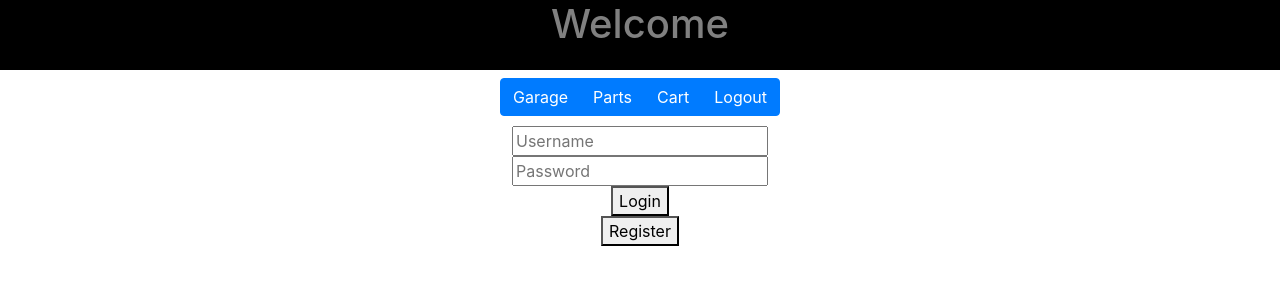
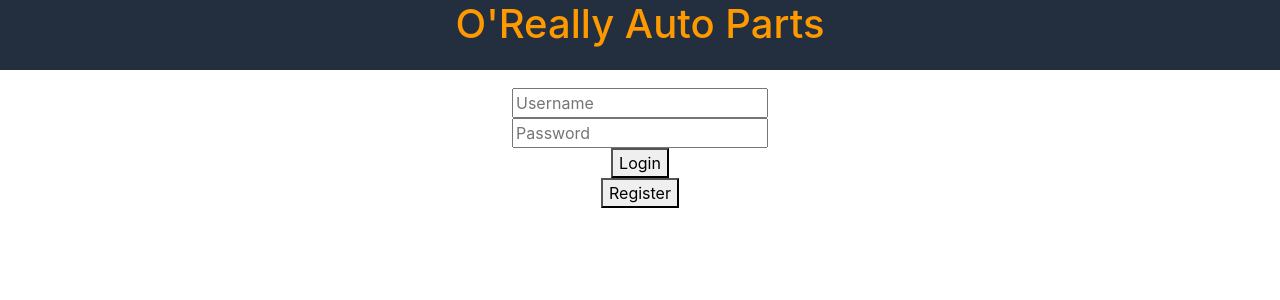
Before and after one commit to Chris24jay/online-garage, a React (Create React App) app: page / in a window 1280 px wide. Shown: the top 300 px of the page. Built offline with nearby package versions, Linux system fonts and the light colour scheme; no server answers.

Commit message:
navbar now only appears after login

```diff
--- a/src/components/Garage/Garage.js
+++ b/src/components/Garage/Garage.js
@@ -19,7 +19,6 @@
 
     componentDidMount() {
         const { id } = this.props;
-        console.log('this is the userid:', id)
         if (!id) {
             axios.get(`/api/user`)
                 .then(res => {
--- a/src/components/Header/Header.css
+++ b/src/components/Header/Header.css
@@ -1,5 +1,5 @@
 .header {
-    background-color: black;
+    background-color: #232F3E;
     height: 70px;
-    color: gray;
+    color: #FF9900;
 }
--- a/src/components/Header/Header.js
+++ b/src/components/Header/Header.js
@@ -2,5 +2,5 @@
 import '../Header/Header.css'
 
 export default function Header(){
-    return <h1 class="header">Welcome</h1>
+    return <h1 class="header">O'Really Auto Parts</h1>
 }
--- a/src/components/Navbar/Navbar.js
+++ b/src/components/Navbar/Navbar.js
@@ -2,7 +2,11 @@
 import { withRouter } from 'react-router-dom';
 import ButtonGroup from 'react-bootstrap/ButtonGroup'
 import { Button } from 'react-bootstrap';
+import { connect } from 'react-redux'
+import { updateUser } from './../../dux/reducer'
+import axios from 'axios'
 import '../Navbar/Navbar.css'
+
 
 
 
@@ -10,18 +14,39 @@
 function Navbar(props) {
 
     const handleClick = (event) => {
-        props.history.push(event.target.name)
-        console.log(props)
+        if (event.target.name === '/') {
+            axios.post(`/auth/logout`).then(() => {
+                props.updateUser({
+                    user_id: 0,
+                    username: '',
+                })
+            }).then(() => {
+                props.history.push('/')
+            })
+
+        } else { props.history.push(event.target.name) }
     }
 
     return (
+        props.id ?
             <ButtonGroup>
                 <Button varient="primary" onClick={(event) => handleClick(event)} name='/garage' >Garage</Button>
                 <Button varient="primary" onClick={(event) => handleClick(event)} name='/parts' >Parts</Button>
                 <Button varient="primary" onClick={(event) => handleClick(event)} name='/cart' > Cart  </Button>
                 <Button variant="primary" onClick={(event) => handleClick(event)} name='/' >Logout</Button>
             </ButtonGroup>
+            : null
     )
 }
 
-export default withRouter(Navbar)
+const mapstateToProps = (reduxState) => {
+    return {
+        id: reduxState.id
+    }
+}
+
+const mapDispatchToProps = {
+    updateUser
+}
+
+export default withRouter(connect(mapstateToProps, mapDispatchToProps)(Navbar))
--- a/src/dux/reducer.js
+++ b/src/dux/reducer.js
@@ -12,6 +12,7 @@
 
 //action builders
 export function updateUser(userObj){
+    console.log('this is the updateUser action builder', userObj)
     return{
         type: UPDATE_USER,
         payload: userObj
@@ -22,8 +23,8 @@
     const{type, payload} = action;
     switch(type) {
         case UPDATE_USER:
-            const {id, username} = payload
-            return{...state, id, username}
+            const {user_id, username} = payload
+            return{...state, id: user_id, username}
         default:
         return state;
     }
```
Lines whose indentation alone changed are shown as unchanged.
